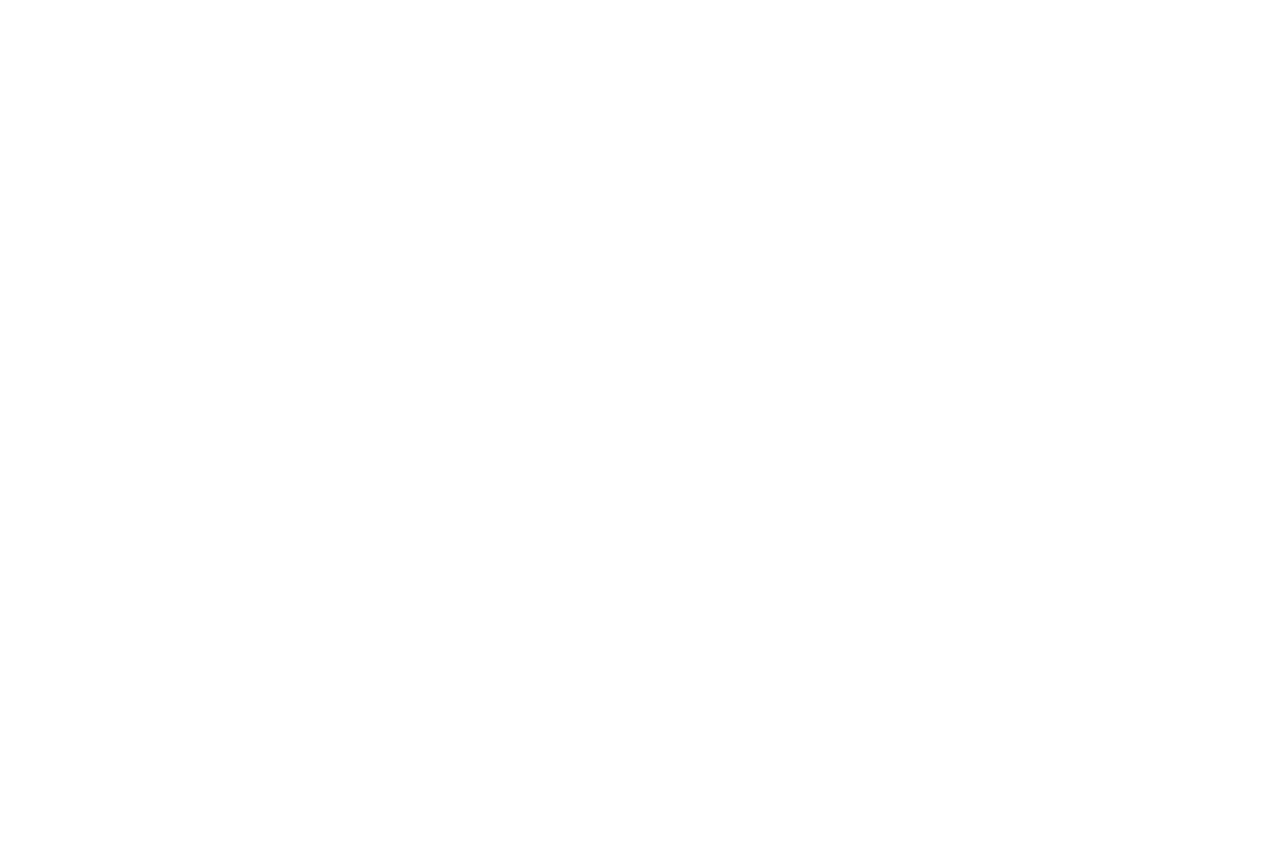
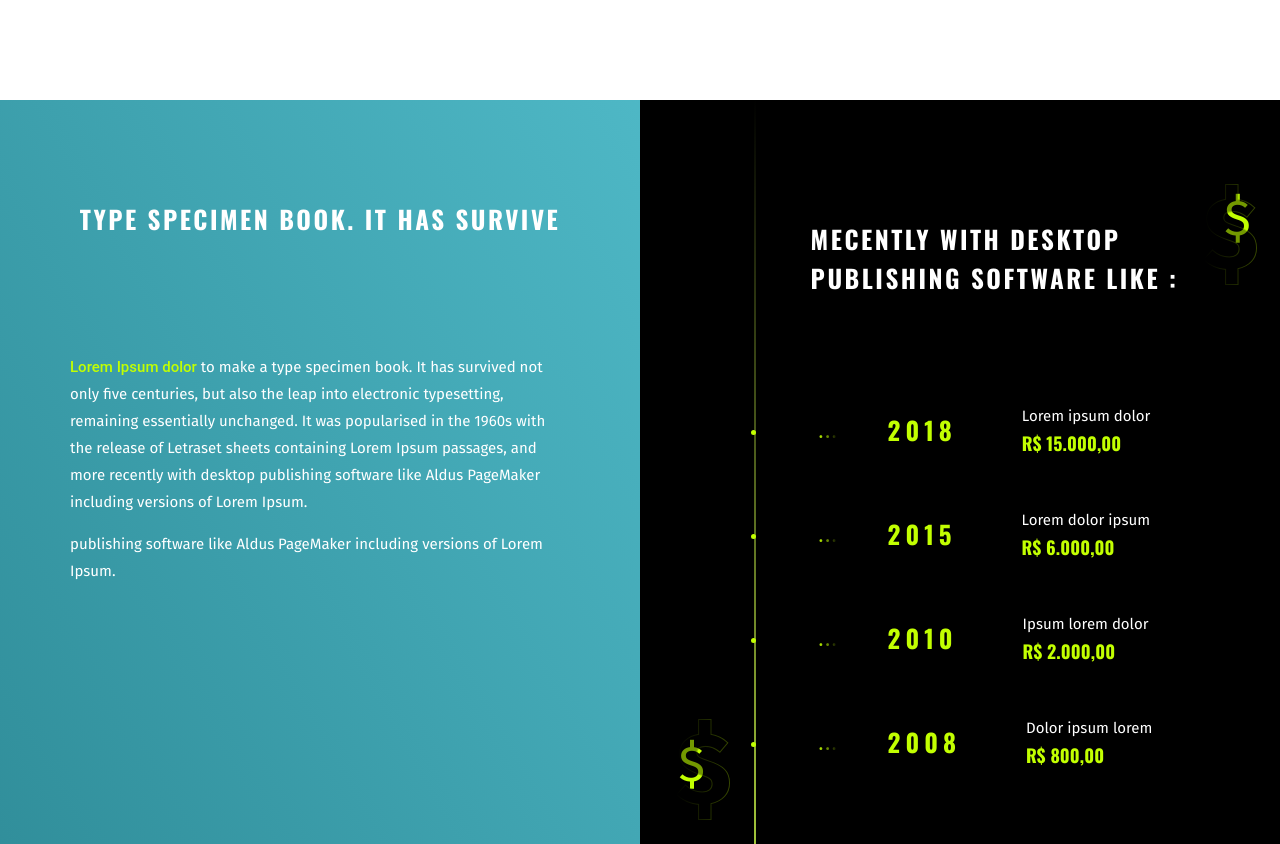
Before and after one commit to carlosemartins97/kbrtec, a React (Create React App) app: page / in a window 1280 px wide. Shown: the part 2143-2987 px from the top of the page. Before the commit the page ends 2243 px from the top, so only its background shows below. Built offline with nearby package versions, Linux system fonts and the light colour scheme.

Commit message:
Add Year's info content

```diff
--- a/public/index.html
+++ b/public/index.html
@@ -24,7 +24,7 @@
     <link rel="preconnect" href="https://fonts.gstatic.com">
     <link href="https://fonts.googleapis.com/css2?family=Fira+Sans:wght@400;700&family=Source+Sans+Pro:wght@400;700&display=swap" rel="stylesheet">
 
-    <title>React App</title>
+    <title>KBR TEC</title>
   </head>
   <body>
     <noscript>You need to enable JavaScript to run this app.</noscript>
--- a/src/pages/Home/components/Header/index.jsx
+++ b/src/pages/Home/components/Header/index.jsx
@@ -6,7 +6,6 @@
 import imgInfo from '../../../../core/assets/moreinfo.png'
 
 import Button from '../../../../core/components/Button';
-import About from '../About';
 
 import {
     Container,
@@ -25,11 +24,11 @@
         <Container>
             <NavHeader>
                 <Rectangle >
-                    <a href="#"><img src={Logo} alt="Logo da empresa"/></a>
+                    <a href="/"><img src={Logo} alt="Logo da empresa"/></a>
                 </Rectangle>
 
                 <MoreInfo>
-                    <Button href="links">
+                    <Button href="/">
                         Mais informações
                     </Button>
 
@@ -53,7 +52,7 @@
 
                     </p>
 
-                    <Button href="#">
+                    <Button href="/">
                         Lorem ipsum idolor
                     </Button>
                 </ContentText>
--- /dev/null
+++ b/src/pages/Home/components/YearsInfo/index.jsx
@@ -0,0 +1,85 @@
+import React from 'react';
+
+import {
+    Container,
+    LeftContent,
+    RightContent,
+    Dollar,
+    InfoContent,
+    InfoHeader,
+    List,
+    ListItem,
+    ListContent,
+    InfoListItem
+
+} from './styles';
+
+const YearsInfo = () => {
+    const yearsData = [
+        {year: 2018, description: 'Lorem ipsum dolor', price: 'R$ 15.000,00'},
+        {year: 2015, description: 'Lorem dolor ipsum', price: 'R$ 6.000,00'},
+        {year: 2010, description: 'Ipsum lorem dolor', price: 'R$ 2.000,00'},
+        {year: 2008, description: 'Dolor ipsum lorem', price: 'R$ 800,00'},
+    ]
+
+    return (
+        <Container>
+            <LeftContent>
+                <h2>type specimen book. It has survive</h2>
+
+                <p>
+                    <span>Lorem Ipsum dolor</span> to make a type specimen book. It has survived not only five centuries,
+                    but also the leap into electronic typesetting, remaining essentially unchanged. It was
+                    popularised in the 1960s with the release of Letraset sheets containing Lorem Ipsum passages,
+                    and more recently with desktop publishing software like Aldus PageMaker including versions of Lorem Ipsum.
+                </p>
+                <p>
+                    publishing software like Aldus PageMaker including versions of Lorem Ipsum.
+                </p>
+            </LeftContent>
+
+            <RightContent>
+                <Dollar>
+                    $
+                    <span>$</span>
+                </Dollar>
+
+                <InfoContent>
+                    <InfoHeader>
+                        <h2>
+                            Mecently with desktop publishing software like :
+                        </h2>
+
+                        <Dollar>
+                            $
+                            <span>$</span>
+                        </Dollar>
+                    </InfoHeader>
+
+                    <List>
+
+                        {
+                        yearsData.map(item => {
+                            return (
+                                <ListItem key={item.year}>
+                                    <ListContent>
+                                        <span>...</span>
+                                        <p>{item.year}</p>
+                                        <InfoListItem>
+                                            <small>{item.description}</small>
+                                            <span>{item.price}</span>
+                                        </InfoListItem>
+                                    </ListContent>
+                                </ListItem>
+                            )
+                        })
+                        }
+                    </List>
+
+                </InfoContent>
+            </RightContent>
+        </Container>
+    );
+};
+
+export default YearsInfo;
--- /dev/null
+++ b/src/pages/Home/components/YearsInfo/styles.js
@@ -0,0 +1,194 @@
+import styled from 'styled-components';
+
+
+
+export const Container = styled.div`
+    display: flex;
+`;
+export const LeftContent = styled.div`
+    display: flex;
+    flex-direction: column;
+    align-items: center;
+    flex: 1;
+
+    background: linear-gradient(60deg,
+            ${props => props.theme.colors.gradient.primary} -68%,
+            ${props => props.theme.colors.gradient.secondary} 104%
+        );
+    color: ${props => props.theme.colors.white};
+
+    > h2 {
+        margin-bottom: 100px;
+
+        display: flex;
+
+        font-family: Oswald;
+        font-style: normal;
+        font-weight: bold;
+        font-size: 25px;
+        line-height: 155.5%;
+        /* or 39px */
+
+        letter-spacing: 0.1em;
+        text-transform: uppercase;
+
+        margin-top: 100px;
+    }
+
+    > p {
+        max-width: 500px;
+        margin-top: 15px;
+
+        font-family: Fira Sans;
+        font-style: normal;
+        font-weight: 500;
+        font-size: 15px;
+        line-height: 180%;
+
+        > span {
+            color: ${props => props.theme.colors.secondary};
+        }
+    }
+
+`;
+export const RightContent = styled.div`
+    display: flex;
+    flex: 1;
+
+    color: ${props => props.theme.colors.white};
+
+    background: ${props => props.theme.colors.black};
+
+`;
+
+export const InfoContent = styled.div`
+    border-left: 2px solid;
+    border-image-slice: 1;
+    border-width: 2px;
+    border-image-source: linear-gradient(to bottom, #000, #A2C43A);
+
+`;
+
+export const InfoHeader = styled.div`
+    display: flex;
+
+    > h2 {
+        margin-top: 120px;
+        margin-left: 55px;
+
+        max-width: 415px;
+
+        font-family: Oswald;
+        font-size: 25px;
+        line-height: 155.5%;
+
+        letter-spacing: 0.1em;
+        text-transform: uppercase;
+    }
+`;
+
+export const Dollar = styled.div`
+    display: flex;
+    flex-direction: column;
+    justify-content: flex-end;
+    align-items: center;
+
+    padding-bottom: 50px;
+
+    position: relative;
+
+    width: 130px;
+
+    color: ${props => props.theme.colors.secondary};
+
+    font-family: Fira Sans;
+    font-weight: 500;
+    font-size: 50px;
+
+    line-height: 60px;
+    letter-spacing: 0.2em;
+    text-transform: uppercase;
+
+
+    > span {
+
+        right: 2%;
+        bottom: 2%;
+        position: absolute;
+
+        font-family: 'Fira Sans';
+        font-weight: 700;
+        font-size: 100px;
+
+        line-height: 120px;
+        letter-spacing: 0.2em;
+        text-transform: uppercase;
+
+        color: ${props => props.theme.colors.black};
+
+        background: -webkit-linear-gradient(left,
+        ${props => props.theme.colors.black}, ${props => props.theme.colors.secondary});
+        -webkit-background-clip: text;
+        -webkit-text-stroke: 4px transparent;
+        -webkit-text-stroke-width: 2px;
+
+        opacity: 0.4;
+    }
+`;
+
+export const List = styled.ul`
+    margin-left: 12.2px;
+    margin-top: 80px;
+    padding-bottom: 50px;
+`;
+
+export const ListItem = styled.li`
+    color: ${props => props.theme.colors.secondary};
+
+    padding: 25px 0;
+`;
+
+export const ListContent = styled.div`
+    display: flex;
+    align-items: center;
+
+    > span {
+        font-size: 25px;
+        margin: 0 50px;
+        background: -webkit-linear-gradient(left, #C2FF01, #000);
+        -webkit-background-clip: text;
+        -webkit-text-fill-color: transparent;
+    }
+
+    > p {
+        font-family: 'Oswald';
+        font-weight: bold;
+        font-size: 25px;
+
+        line-height: 37px;
+        letter-spacing: 0.2em;
+        text-transform: uppercase;
+    }
+`;
+
+export const InfoListItem = styled.div`
+    display: flex;
+    flex-direction: column;
+    margin-left: 65px;
+
+    > small {
+        color: ${props => props.theme.colors.white};
+        font-family: Fira Sans;
+        font-size: 15px;
+        line-height: 180%;
+    }
+
+    > span {
+        font-family: 'Oswald';
+        font-weight: bold;
+        font-size: 18px;
+        line-height: 27px;
+        letter-spacing: 0.005em;
+        text-transform: uppercase;
+    }
+`;
--- a/src/pages/Home/index.jsx
+++ b/src/pages/Home/index.jsx
@@ -12,6 +12,7 @@
     ImageArea,
     TextArea,
 } from './styles';
+import YearsInfo from './components/YearsInfo';
 
 const Home = () => {
     return (
@@ -42,6 +43,9 @@
             </Divisor>
 
             <FirstInfo />
+
+            <YearsInfo />
+
         </Container>
 
     )
```
